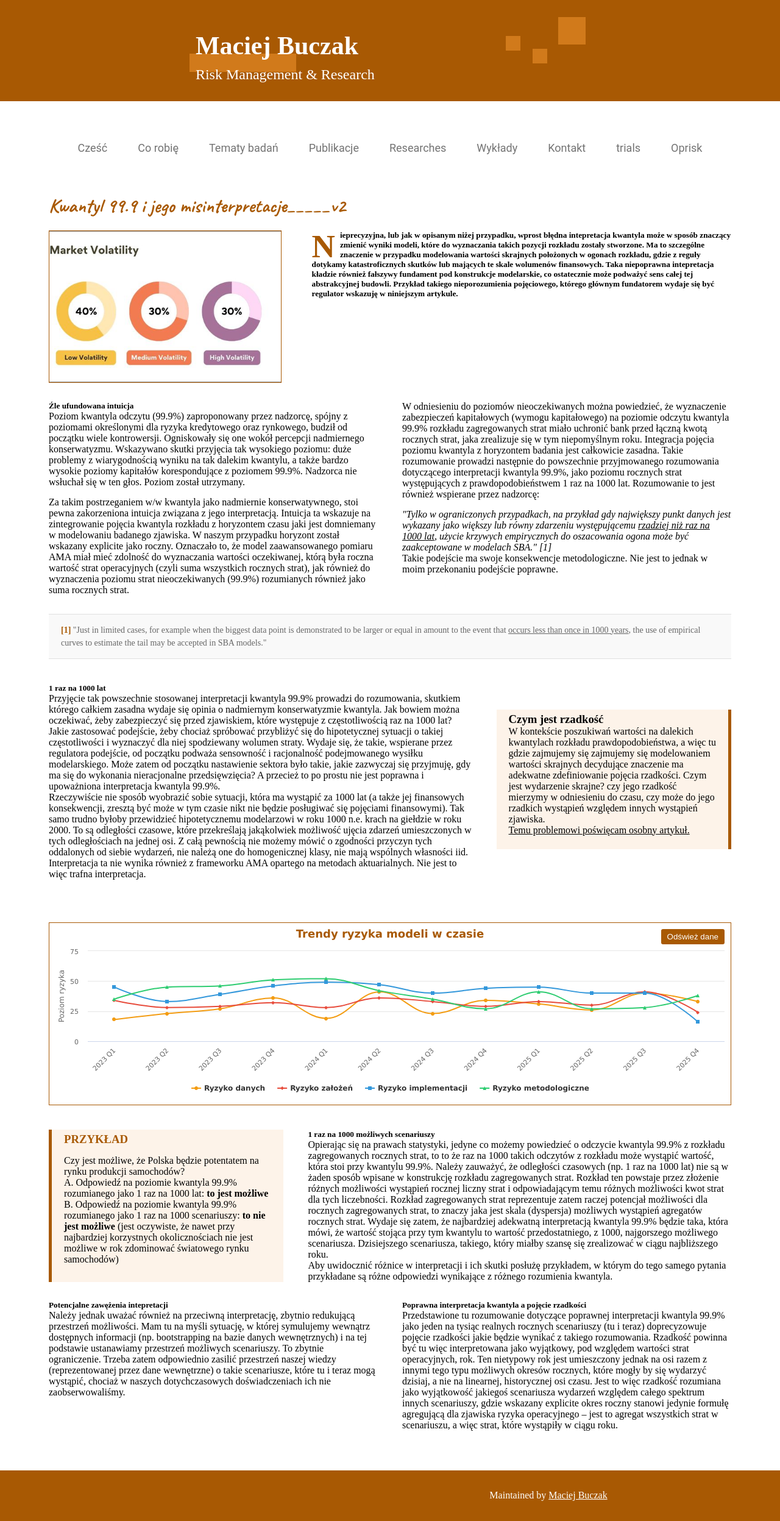
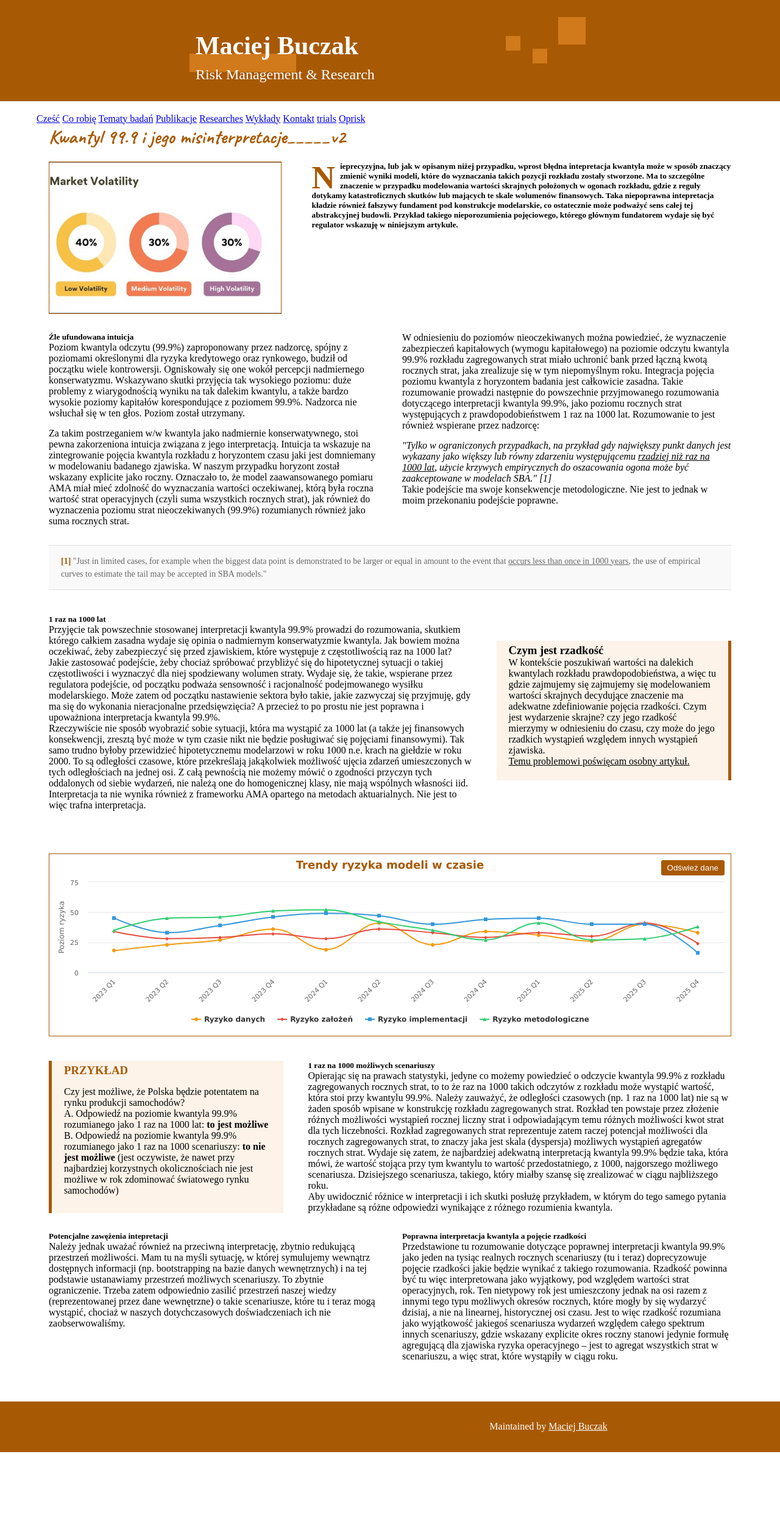
Before and after one commit to MaciejBuczak/risk-research, a Jekyll site: the page built from art-oprisk-kw999_v2.md, in a window 1280 px wide. Shown: the whole page at 61% size. Built offline with Jekyll 4.4.1, drawn with Linux system fonts in a browser that asks for light colours; some web fonts are replaced; after the commit the page ends 2382 px from its top, so only the background shows below that.

Commit message:
Update art-oprisk-kw999-layout_v2.html

```diff
--- a/_layouts/art-oprisk-kw999-layout_v2.html
+++ b/_layouts/art-oprisk-kw999-layout_v2.html
@@ -245,88 +245,6 @@
 
 
 
-
-
-  /* TUTAJ DODAJ STYLE DLA CZCIONKI CHARTER */
-  #main_content_wrap {
-    font-family: 'Charter', serif !important;
-  }
-
-  #main_content,
-  .ryzmod-container,
-  .ryzmod-container p,
-  .ryzmod-text-block,
-  .ryzmod-text-block p,
-  .ryzmod-intro-text,
-  .ryzmod-intro-text p,
-  .ryzmod-regular-text,
-  .ryzmod-regular-text p,
-  .ryzmod-text-t31,
-  .ryzmod-text-t31 p,
-  .ryzmod-t52-text,
-  .ryzmod-t52-text p,
-  .ryzmod-o51-box p,
-  .ryzmod-orange-box p,
-  .ryzmod-footnote {
-    font-family: 'Charter', serif !important;
-  }
-
-  /* Style dla nagłówków w głównej treści */
-  .ryzmod-container h5,
-  .ryzmod-text-block h5,
-  .ryzmod-intro-text h5,
-  .ryzmod-text-t31 h5,
-  .ryzmod-t52-text h5 {
-    font-family: 'Charter', serif !important;
-  }
-
-
-
-
-
-
-
-
-
-
-    /* Zaktualizowane style dla menu - zgodne z poprzednią stroną */
-    #myMenu {
-      display: flex;
-      justify-content: center;
-      flex-wrap: nowrap;
-      padding: 20px 0;
-      margin-top: 0 !important;
-      margin-bottom: 60px;
-      width: 100%;
-      position: relative;
-      top: 21px; /* Kontrola położenia w pionie */
-      z-index: 100;
-    }
-
-    #myMenu a.menu-option {
-      color: rgb(115, 115, 115);
-      text-decoration: none;
-      padding: 5px 10px;
-      margin: 0 15px;
-      font-size: 18px;
-      transition: color 0.3s;
-      white-space: nowrap;
-    }
-
-    #myMenu a.menu-option:hover {
-      color: #a85903;
-    }
-
-
-/* Przywrócenie oryginalnych ustawień dla menu */
-#myMenu {
-  font-family: sans-serif !important;
-}
-
-#myMenu a.menu-option {
-  font-family: 'Roboto' !important;
-  font-size: 18px !important;  /* Wymuś rozmiar czcionki */
-}
 
 
 
```
